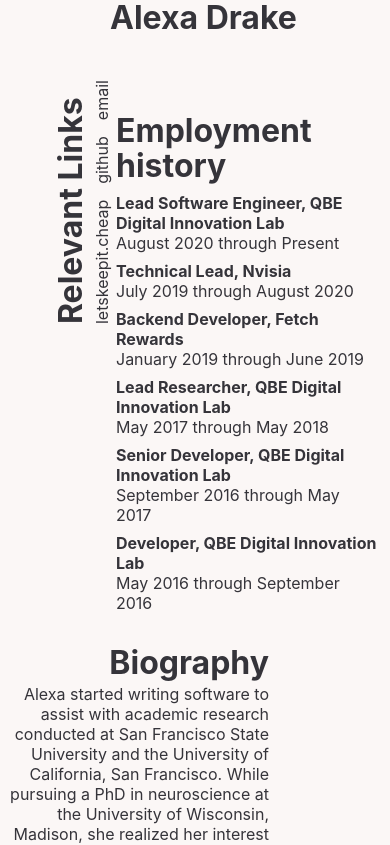
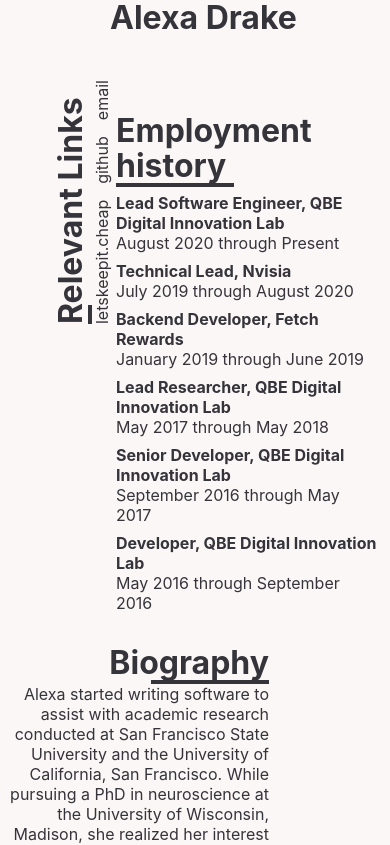
Before and after one commit to lexi-drake/PersonalWebsite, a React (Create React App) app: page / in a window 390 px wide. Shown: the top 845 px of the page. Built offline with nearby package versions, Linux system fonts and the light colour scheme.

Commit message:
fixed breakpoints

```diff
--- a/src/components/EmploymentHistory.tsx
+++ b/src/components/EmploymentHistory.tsx
@@ -16,6 +16,6 @@ interface JobEntryComponentProps {
 
 const JobEntryComponent = (props: JobEntryComponentProps) =>
     <div className="job-entry">
-        <div className="title">{props.entry.title}, {props.entry.employer}</div>
+        <div className="job-title">{props.entry.title}, {props.entry.employer}</div>
         <div className="dates">{props.entry.startDate} through {props.entry.endDate}</div>
     </div>;
--- a/src/main.css
+++ b/src/main.css
@@ -29,37 +29,42 @@ p {
   margin: 69px 30% 69px 30%;
 }
 
-@media only screen and (max-width: 1069px) {
+.education-history, .employment-history, .links, .bio {
+  padding: 6px;
+}
+
+@media only screen and (max-width: 1200px) {
   .container {
     margin: 69px 69px 69px 69px;
   }
 }
-@media only screen and (max-width: 750px) {
+@media only screen and (max-width: 800px) {
   .container {
     grid-template-columns: repeat(7, 55px);
     grid-template-rows: repeat(14, 1fr);
     grid-column-gap: 0px;
     grid-row-gap: 0px;
-    margin: 0px 0px 0px 0px;
+    margin: 0px 10% 0px 10%;
   }
 }
-.education-history, .employment-history, .links, .bio {
-  padding: 6px;
+@media only screen and (max-width: 550px) {
+  .container {
+    margin: 0px;
+  }
 }
-
 .header {
   grid-column: 5/10;
   grid-row: 1/2;
 }
 
-@media only screen and (max-width: 600px) {
+@media only screen and (max-width: 800px) {
   .header {
     grid-column: 3/8;
     grid-row: 1/2;
   }
 }
 .title .accent {
-  background-color: #fbf7f6;
+  background-color: #35343a;
   width: 45%;
   height: 4px;
 }
@@ -72,8 +77,11 @@ p {
 .bio p {
   margin: 0px 0px 16px 0px;
 }
+.bio .accent {
+  margin-left: 55%;
+}
 
-@media only screen and (max-width: 600px) {
+@media only screen and (max-width: 800px) {
   .bio {
     grid-column: 1/6;
     grid-row: 7/13;
@@ -98,7 +106,7 @@ p {
   text-decoration: none;
 }
 
-@media only screen and (max-width: 750px) {
+@media only screen and (max-width: 800px) {
   .links {
     grid-row: 2/4;
   }
@@ -107,17 +115,25 @@ p {
   grid-column: 8/14;
   grid-row: 3/9;
 }
+.employment-history .title {
+  white-space: nowrap;
+}
 .employment-history .job-entry {
   margin: 6px 0px 8px 0px;
 }
-.employment-history .job-entry .title {
+.employment-history .job-entry .job-title {
   font-weight: bold;
 }
 
-@media only screen and (max-width: 600px) {
+@media only screen and (max-width: 800px) {
   .employment-history {
     grid-column: 3/8;
     grid-row: 2/7;
+  }
+}
+@media only screen and (max-width: 550px) {
+  .employment-history .title {
+    white-space: pre-wrap;
   }
 }
 .education-history {
@@ -131,7 +147,7 @@ p {
   font-weight: bold;
 }
 
-@media only screen and (max-width: 600px) {
+@media only screen and (max-width: 800px) {
   .education-history {
     grid-column: 4/8;
     grid-row: 13/15;
--- a/src/sass/_bio.sass
+++ b/src/sass/_bio.sass
@@ -7,7 +7,10 @@
     p
         margin: 0px 0px 16px 0px
 
-@media only screen and (max-width: 600px)
+    .accent
+        margin-left: 55%
+
+@media only screen and (max-width: $mobile-medium)
     .bio
         grid-column: 1 / 6
         grid-row: 7 / 13
--- a/src/sass/_education.sass
+++ b/src/sass/_education.sass
@@ -9,7 +9,7 @@
         .degree
             font-weight: bold
 
-@media only screen and (max-width: 600px)
+@media only screen and (max-width: $mobile-medium)
     .education-history
         grid-column: 4 / 8
         grid-row: 13 / 15
--- a/src/sass/_employment.sass
+++ b/src/sass/_employment.sass
@@ -3,13 +3,21 @@
     grid-column: 8 / 14
     grid-row: 3 / 9
 
+    .title
+        white-space: nowrap
+
     .job-entry
         margin: 6px 0px 8px 0px
 
-        .title
+        .job-title
             font-weight: bold
 
-@media only screen and (max-width: 600px)
+@media only screen and (max-width: $mobile-medium)
     .employment-history
         grid-column: 3 / 8
         grid-row: 2 / 7
+
+@media only screen and (max-width: $mobile-small)
+    .employment-history
+        .title
+            white-space: pre-wrap
--- a/src/sass/_header.sass
+++ b/src/sass/_header.sass
@@ -2,7 +2,7 @@
     grid-column: 5 / 10
     grid-row: 1 / 2
 
-@media only screen and (max-width: 600px)
+@media only screen and (max-width: $mobile-medium)
     .header
         grid-column: 3 / 8
         grid-row: 1 / 2
--- a/src/sass/_links.sass
+++ b/src/sass/_links.sass
@@ -17,6 +17,6 @@
         display: inline-block
         text-decoration: none
 
-@media only screen and (max-width: 750px)
+@media only screen and (max-width: $mobile-medium)
     .links
         grid-row: 2 / 4
--- a/src/sass/_title.sass
+++ b/src/sass/_title.sass
@@ -1,6 +1,6 @@
 .title
 
     .accent
-        background-color: $gris-white
+        background-color: $gris-dark-grey
         width: 45%
         height: 4px
--- a/src/sass/_variables.sass
+++ b/src/sass/_variables.sass
@@ -1,3 +1,7 @@
 $gris-dark-grey: #35343a
 $gris-white: #fbf7f6
 $gris-dark-gold: #d27236
+
+$mobile-medium: 800px
+$mobile-large: 1200px
+$mobile-small: 550px
```
Also changed, not shown: src/sass/_container.sass (+9 -5 lines), 1 other file (tests, documents, lock files or other folders).
